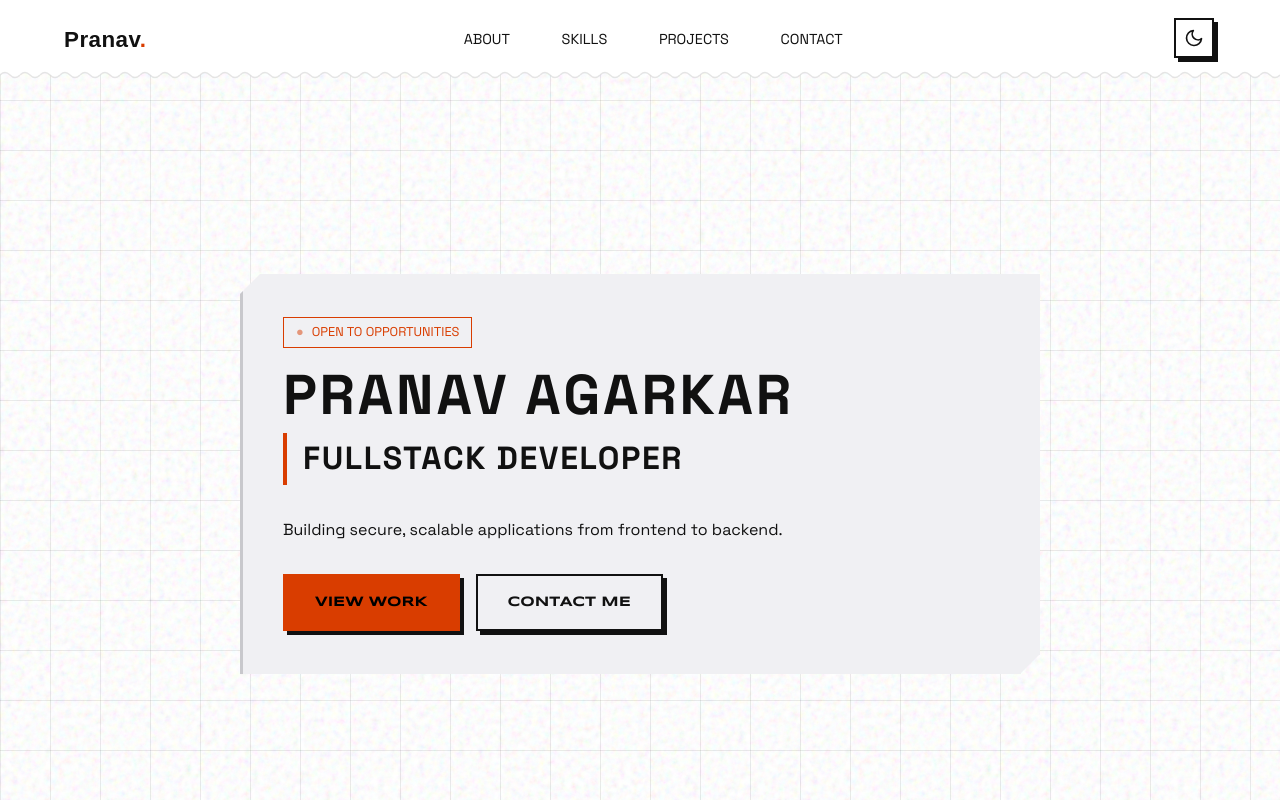
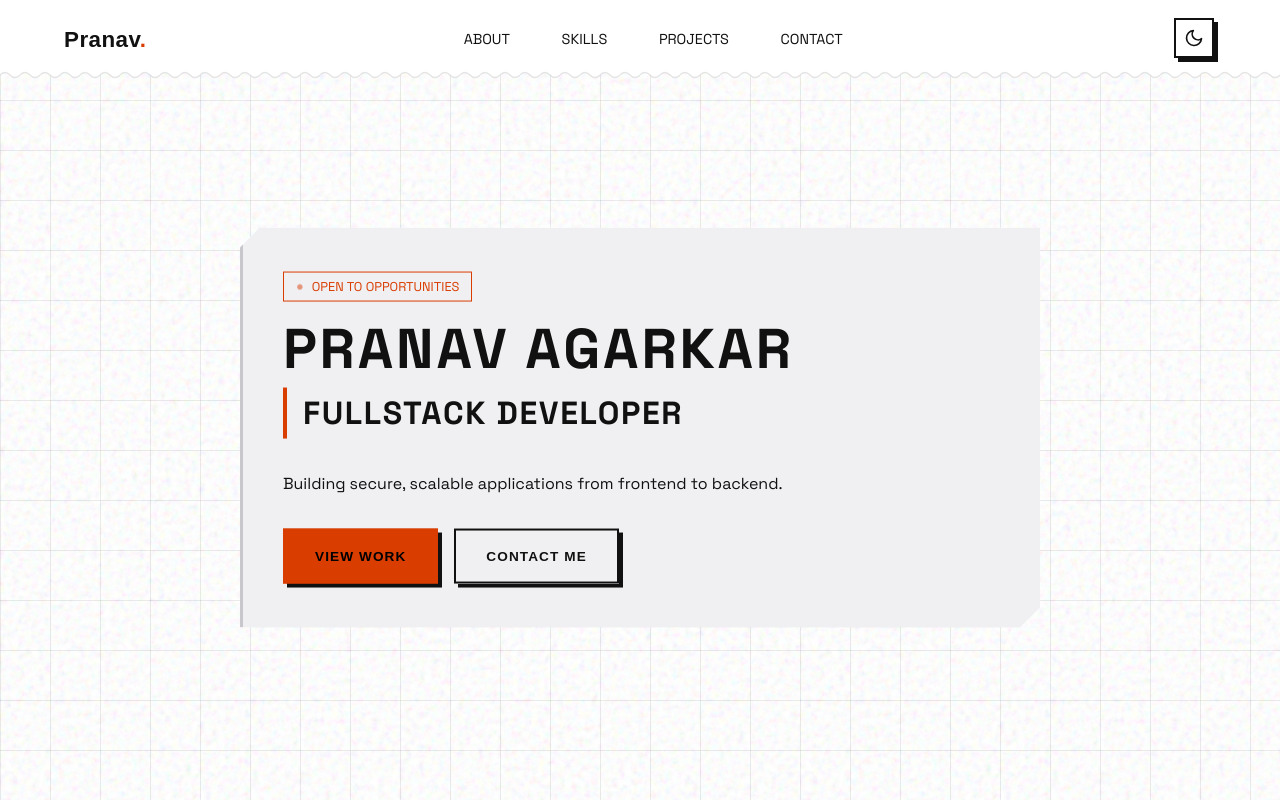
Before and after one commit to PranavAgarkar07/portfolio-svelte, a SvelteKit app: page / in a window 1280 px wide. Shown: the top 802 px of the page. Built offline with nearby package versions, Linux system fonts and the light colour scheme; no server answers; a web font is replaced by a local one.

Commit message:
Clash Display font on project card buttons

```diff
--- a/src/styles.css
+++ b/src/styles.css
@@ -530,10 +530,12 @@ section {
 }
 
 .btn {
-    font-family: var(--font-heading);
+    font-family: 'Clash Display', sans-serif;
     text-transform: uppercase;
+    letter-spacing: 0.08em;
+    font-size: 0.85rem;
     padding: 15px 30px;
-    font-weight: 700;
+    font-weight: 600;
     border: 2px solid var(--accent);
     color: var(--accent);
     background: transparent;
@@ -871,19 +873,18 @@ section {
     align-items: center;
     gap: 0.5rem;
     text-decoration: none;
-    font-family: var(--font-heading);
-    font-size: 0.8rem;
-    /* Smaller font */
-    color: var(--accent);
-    padding: 8px 12px;
-    /* Smaller padding */
+    font-family: 'Clash Display', sans-serif;
+    font-size: 0.78rem;
+    font-weight: 600;
+    letter-spacing: 0.07em;
+    text-transform: uppercase;
+    color: var(--accent);
+    padding: 8px 14px;
     border: 2px solid var(--accent);
     background: rgba(0, 0, 0, 0.3);
     transition: all 0.1s cubic-bezier(0, 0, 0.2, 1);
     box-shadow: 3px 3px 0px var(--accent);
-    /* Slightly smaller shadow */
     width: auto;
-    /* Compact width */
     margin-right: 0.5rem;
     margin-bottom: 0.5rem;
 }
```
